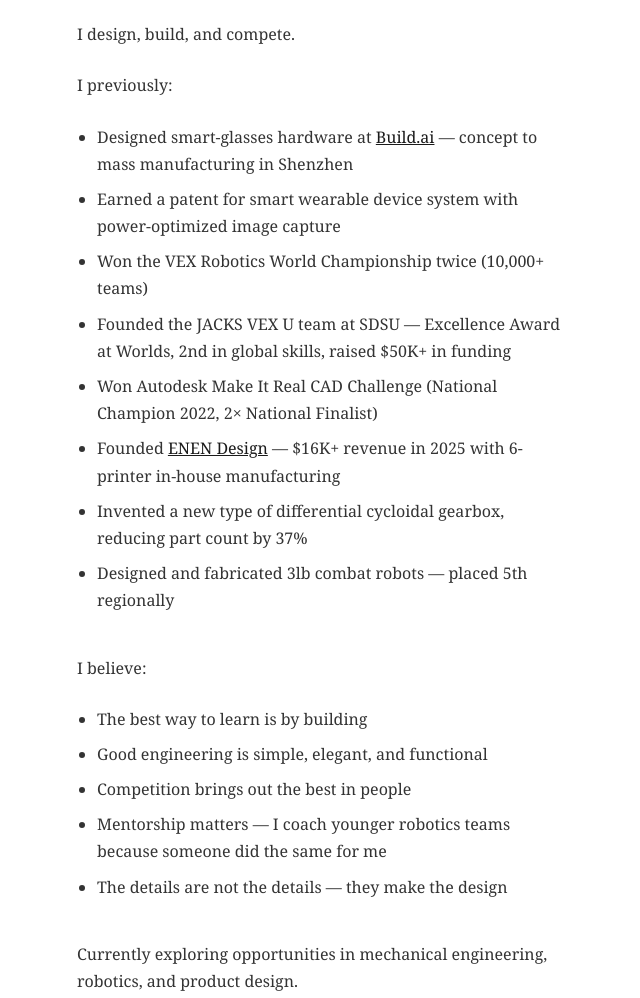
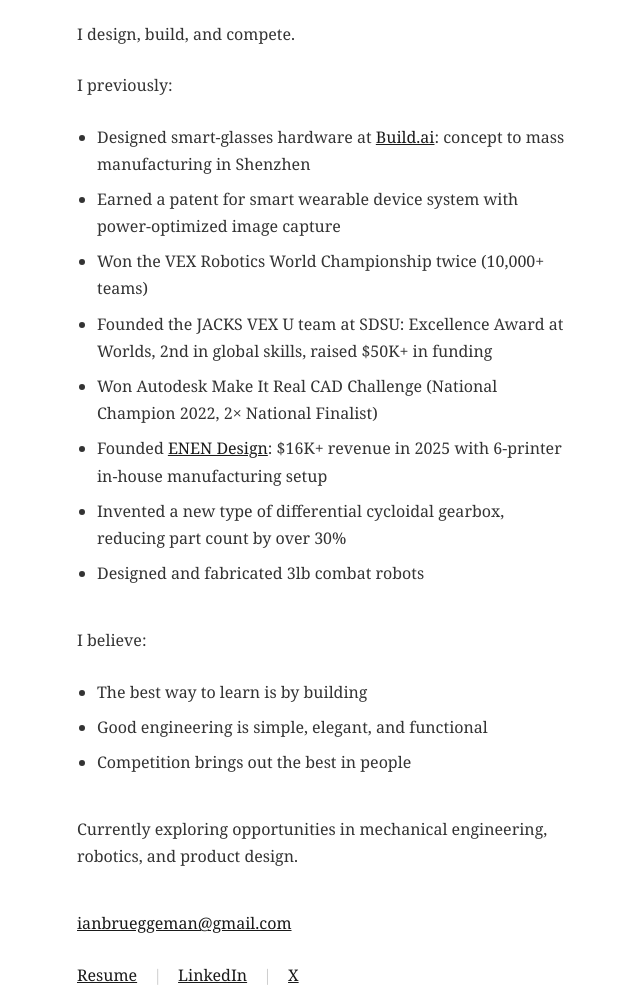
Before and after one commit to ibrue/ibrue-website, a plain HTML site: page index.html in a window 1280 px wide. Shown: the part 194-1192 px from the top of the page, without its empty margins (317-957 px from the left). Drawn offline with Linux system fonts and the light colour scheme.

Commit message:
Update list items for consistency and clarity

```diff
--- a/index.html
+++ b/index.html
@@ -100,14 +100,14 @@
     </p>
 
     <ul>
-      <li>Designed smart-glasses hardware at <a href="https://build.ai" target="_blank">Build.ai</a> — concept to mass manufacturing in Shenzhen</li>
+      <li>Designed smart-glasses hardware at <a href="https://build.ai" target="_blank">Build.ai</a>: concept to mass manufacturing in Shenzhen</li>
       <li>Earned a patent for smart wearable device system with power-optimized image capture</li>
       <li>Won the VEX Robotics World Championship twice (10,000+ teams)</li>
-      <li>Founded the JACKS VEX U team at SDSU — Excellence Award at Worlds, 2nd in global skills, raised $50K+ in funding</li>
+      <li>Founded the JACKS VEX U team at SDSU: Excellence Award at Worlds, 2nd in global skills, raised $50K+ in funding</li>
       <li>Won Autodesk Make It Real CAD Challenge (National Champion 2022, 2× National Finalist)</li>
-      <li>Founded <a href="https://x.com/enen_design" target="_blank">ENEN Design</a> — $16K+ revenue in 2025 with 6-printer in-house manufacturing</li>
-      <li>Invented a new type of differential cycloidal gearbox, reducing part count by 37%</li>
-      <li>Designed and fabricated 3lb combat robots — placed 5th regionally</li>
+      <li>Founded <a href="https://x.com/enen_design" target="_blank">ENEN Design</a>: $16K+ revenue in 2025 with 6-printer in-house manufacturing setup</li>
+      <li>Invented a new type of differential cycloidal gearbox, reducing part count by over 30%</li>
+      <li>Designed and fabricated 3lb combat robots</li>
     </ul>
 
     <div class="spacer"></div>
@@ -120,8 +120,6 @@
       <li>The best way to learn is by building</li>
       <li>Good engineering is simple, elegant, and functional</li>
       <li>Competition brings out the best in people</li>
-      <li>Mentorship matters — I coach younger robotics teams because someone did the same for me</li>
-      <li>The details are not the details — they make the design</li>
     </ul>
 
     <div class="spacer"></div>
```
